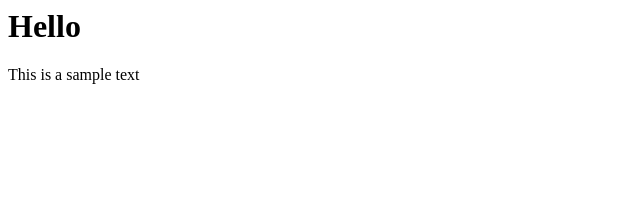
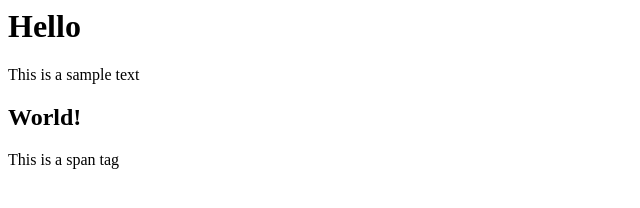
Before and after one commit to sairemgloria/LearnRecursiveMerge, a plain HTML site: page index.html in a window 1280 px wide. Shown: the whole page, without its empty margins (0-640 px from the left). Drawn offline with Linux system fonts and the light colour scheme.

Commit message:
Modified index.html by f1 add h2 and span tag

```diff
--- a/index.html
+++ b/index.html
@@ -9,5 +9,8 @@
       <h1>Hello</h1>
       <p>This is a sample text</p>
 
+      <h2>World!</h2>
+      <span>This is a span tag</span>
+
    </body>
 </html>
```
